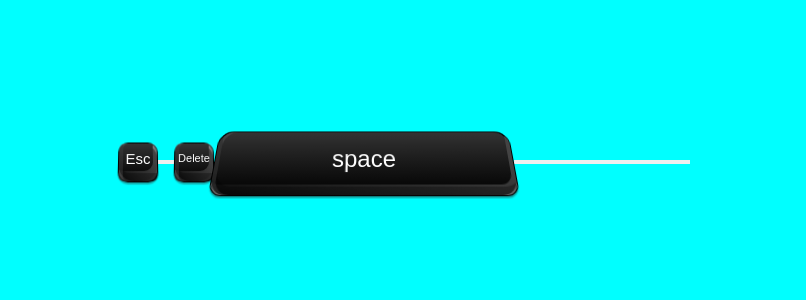
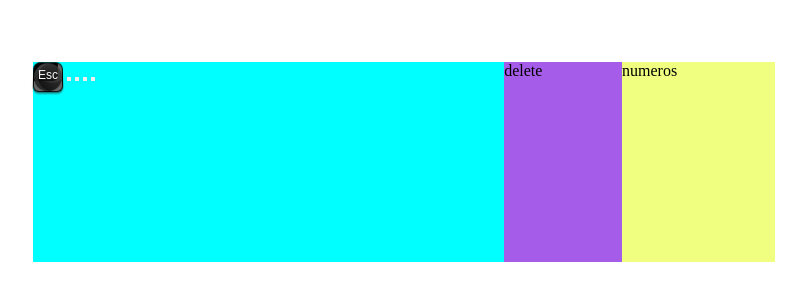
Before and after one commit to isaacleandro/teclado, a plain HTML site: page index.html in a window 1280 px wide. Shown: the part 238-538 px from the top of the page, without its empty margins (236-1042 px from the left). Drawn offline with Linux system fonts and the light colour scheme.

Commit message:
apagado tudo, adicionado divleft,middle,right no html e adicionado button esc no css.

```diff
--- a/index.html
+++ b/index.html
@@ -1,23 +1,31 @@
 <!DOCTYPE html>
 <html lang="en">
+
 <head>
     <meta charset="UTF-8">
     <meta name="viewport" content="width=device-width, initial-scale=1.0">
     <title>Document</title>
     <link rel="stylesheet" href="style.css">
 </head>
+
 <body>
-    <button class="esc">Esc</button>
-    <button></button>
-    <button></button>
-    <button></button>
-    <button></button>
-    <button class="delete">Delete</button>
-    <button class="space">space</button>
-    <button></button>
-    <button></button>
-    <button></button>
-    <button></button>
-    <button></button><button></button><button></button><button></button><button></button><button></button><button></button><button></button><button></button><button></button><button></button><button></button><button></button><button></button><button></button><button></button><button></button><button></button><button></button><button></button><button></button><button></button><button></button><button></button><button></button><button></button><button></button><button></button><button></button><button></button><button></button><button></button><button></button><button></button><button></button><button></button><button></button><button></button><button></button><button></button>
+    <div class="general">
+        <div class="left">
+            <button class="esc">Esc</button>
+            <button></button>
+            <button></button>
+            <button></button>
+            <button></button>
+        </div>
+
+        <div class="middle">
+            delete
+        </div>
+
+        <div class="right">
+            numeros
+        </div>
+    </div>
 </body>
+
 </html>
--- a/style.css
+++ b/style.css
@@ -9,18 +9,26 @@ body {
   display: flex;
   justify-content: center;
   align-items: center;
+}
+.general {
+  width:58%;
+  height: 25%;
+  display: flex;
+}
+
+.left {
+  flex: 4;
   background-color: aqua;
 }
-
 .esc {
   background-color: #000;
   color: #fff;
-  font-size: 15px;
+  font-size: 12px;
   border: 0.5px solid rgba(0, 0, 0, 0.1);
-  padding-bottom: 8px;
-  width: 40px;
-  height: 40px;
-  border-radius: 10px 10px 10px 10px;
+  padding-bottom: 5px;
+  width: 30px;
+  height: 30px;
+  border-radius: 7px 7px 6px 6px;
   cursor: pointer;
   position: relative;
   will-change: transform;
@@ -47,7 +55,7 @@ body {
   right: 0;
   background-image: linear-gradient(to bottom, rgba(255, 255, 255, 0.2), rgba(0, 0, 0, 0.5));
   z-index: -1;
-  border-radius: 5px;
+  border-radius: 14px;
   box-shadow: inset 4px 0px 0px rgba(255, 255, 255, 0.1),
     inset 4px -8px 0px rgba(0, 0, 0, 0.3);
   transition: all .1s ease-in-out 0s;
@@ -66,14 +74,14 @@ body {
   background-size: 100% 100%, 100% 100%;
   background-repeat: no-repeat;
   z-index: -1;
-  border-radius: 15px;
+  border-radius: 14px;
   transition: all .1s ease-in-out 0s;
 }
 
 .esc:active {
   will-change: transform;
   transform: perspective(80px) rotateX(5deg) rotateY(1deg) translateY(3px) scale(0.96);
-  height: 40px;
+  height: 30px;
   border: 0.25px solid rgba(0, 0, 0, 0.2);
   box-shadow: inset -4px -8px 0px rgba(255, 255, 255, 0.2),
     inset -4px -6px 0px rgba(0, 0, 0, 0.8),
@@ -83,7 +91,7 @@ body {
 }
 
 .esc::after:active {
-  background-image: linear-gradient(to bottom, rgba(0, 0, 0, 0.5), rgba(255, 255, 255, 0.2));
+  background-image: linear-gradient(to bottom,rgba(0, 0, 0, 0.5), rgba(255, 255, 255, 0.2));
 }
 
 .esc:active::before {
@@ -108,211 +116,44 @@ body {
     opacity: 1;
   }
 }
-
 .esc:focus {
   outline: none;
 }
-
- /* Proximo button //////////////////////////////////////// */
- .delete {
-  background-color: #000;
-  color: #fff;
-  font-size: 11px;
-  border: 0.5px solid rgba(0, 0, 0, 0.1);
-  padding-bottom: 8px;
-  width: 40px;
-  height: 40px;
-  border-radius: 10px 10px 10px 10px;
-  cursor: pointer;
-  position: relative;
-  will-change: transform;
-  transition: all .1s ease-in-out 0s;
-  user-select: none;
-  background-image: linear-gradient(to right, rgba(0, 0, 0, 0.8), rgba(0, 0, 0, 0)),
-    linear-gradient(to bottom, rgba(0, 0, 0, 0.8), rgba(0, 0, 0, 0));
-  background-position: bottom right, bottom right;
-  background-size: 100% 100%, 100% 100%;
-  background-repeat: no-repeat;
-  box-shadow: inset -4px -10px 0px rgba(255, 255, 255, 0.4),
-    inset -4px -8px 0px rgba(0, 0, 0, 0.3),
-    0px 2px 1px rgba(0, 0, 0, 0.3),
-    0px 2px 1px rgba(255, 255, 255, 0.1);
-  transform: perspective(70px) rotateX(5deg) rotateY(0deg);
+/*Proximo button ///////////////////////////////////////////////////////*/
+/*Proximo button ///////////////////////////////////////////////////////*/
+/*Proximo button ///////////////////////////////////////////////////////*/
+/*Proximo button ///////////////////////////////////////////////////////*/
+/*Proximo button ///////////////////////////////////////////////////////*/
+/*Proximo button ///////////////////////////////////////////////////////*/
+/*Proximo button ///////////////////////////////////////////////////////*/
+/*Proximo button ///////////////////////////////////////////////////////*/
+.middle {
+  flex: 1;
+  background-color: rgba(137, 43, 226, 0.76);
 }
-
-.delete::after {
-  content: '';
-  position: absolute;
-  top: 0;
-  bottom: 0;
-  left: 0;
-  right: 0;
-  background-image: linear-gradient(to bottom, rgba(255, 255, 255, 0.2), rgba(0, 0, 0, 0.5));
-  z-index: -1;
-  border-radius: 5px;
-  box-shadow: inset 4px 0px 0px rgba(255, 255, 255, 0.1),
-    inset 4px -8px 0px rgba(0, 0, 0, 0.3);
-  transition: all .1s ease-in-out 0s;
+/*Proximo button ///////////////////////////////////////////////////////*/
+/*Proximo button ///////////////////////////////////////////////////////*/
+/*Proximo button ///////////////////////////////////////////////////////*/
+/*Proximo button ///////////////////////////////////////////////////////*/
+/*Proximo button ///////////////////////////////////////////////////////*/
+/*Proximo button ///////////////////////////////////////////////////////*/
+/*Proximo button ///////////////////////////////////////////////////////*/
+/*Proximo button ///////////////////////////////////////////////////////*/
+/*Proximo button ///////////////////////////////////////////////////////*/
+/*Proximo button ///////////////////////////////////////////////////////*/
+.right {
+  flex: 1.3;
+  background-color: rgb(240, 255, 127);
 }
-
-.delete::before {
-  content: '';
-  position: absolute;
-  top: 0;
-  bottom: 0;
-  left: 0;
-  right: 0;
-  background-image: linear-gradient(to right, rgba(0, 0, 0, 0.8), rgba(0, 0, 0, 0)),
-    linear-gradient(to bottom, rgba(0, 0, 0, 0.8), rgba(0, 0, 0, 0));
-  background-position: bottom right, bottom right;
-  background-size: 100% 100%, 100% 100%;
-  background-repeat: no-repeat;
-  z-index: -1;
-  border-radius: 15px;
-  transition: all .1s ease-in-out 0s;
-}
-
-.delete:active {
-  will-change: transform;
-  transform: perspective(80px) rotateX(5deg) rotateY(1deg) translateY(3px) scale(0.96);
-  height: 40px;
-  border: 0.25px solid rgba(0, 0, 0, 0.2);
-  box-shadow: inset -4px -8px 0px rgba(255, 255, 255, 0.2),
-    inset -4px -6px 0px rgba(0, 0, 0, 0.8),
-    0px 1px 0px rgba(0, 0, 0, 0.9),
-    0px 1px 0px rgba(255, 255, 255, 0.2);
-  transition: all .1s ease-in-out 0s;
-}
-
-.delete::after:active {
-  background-image: linear-gradient(to bottom, rgba(0, 0, 0, 0.5), rgba(255, 255, 255, 0.2));
-}
-
-.delete:active::before {
-  content: "";
-  display: block;
-  position: absolute;
-  top: 5%;
-  left: 20%;
-  width: 50%;
-  height: 80%;
-  background-color: rgba(255, 255, 255, 0.1);
-  animation: overlay 0.1s ease-in-out 0s;
-  pointer-events: none;
-}
-
-@keyframes overlay {
-  from {
-    opacity: 0;
-  }
-
-  to {
-    opacity: 1;
-  }
-}
-
-.delete:focus {
-  outline: none;
-}
-
-/* Proximo button .......................................*/
-.space {
-  background-color: #000;
-  color: #fff;
-  font-size: 24px;
-  border: 0.5px solid rgba(0, 0, 0, 0.1);
-  padding-bottom: 8px;
-  width: 300px;
-  height: 65px;
-  border-radius: 15px 15px 12px 12px;
-  cursor: pointer;
-  position: relative;
-  will-change: transform;
-  transition: all .1s ease-in-out 0s;
-  user-select: none;
-  background-image: linear-gradient(to right, rgba(0, 0, 0, 0.8), rgba(0, 0, 0, 0)),
-    linear-gradient(to bottom, rgba(0, 0, 0, 0.8), rgba(0, 0, 0, 0));
-  background-position: bottom right, bottom right;
-  background-size: 100% 100%, 100% 100%;
-  background-repeat: no-repeat;
-  box-shadow: inset -4px -10px 0px rgba(255, 255, 255, 0.4),
-    inset -4px -8px 0px rgba(0, 0, 0, 0.3),
-    0px 2px 1px rgba(0, 0, 0, 0.3),
-    0px 2px 1px rgba(255, 255, 255, 0.1);
-  transform: perspective(70px) rotateX(5deg) rotateY(0deg);
-}
-
-.space::after {
-  content: '';
-  position: absolute;
-  top: 0;
-  bottom: 0;
-  left: 0;
-  right: 0;
-  background-image: linear-gradient(to bottom, rgba(255, 255, 255, 0.2), rgba(0, 0, 0, 0.5));
-  z-index: -1;
-  border-radius: 15px;
-  box-shadow: inset 4px 0px 0px rgba(255, 255, 255, 0.1),
-    inset 4px -8px 0px rgba(0, 0, 0, 0.3);
-  transition: all .1s ease-in-out 0s;
-}
-
-.space::before {
-  content: '';
-  position: absolute;
-  top: 0;
-  bottom: 0;
-  left: 0;
-  right: 0;
-  background-image: linear-gradient(to right, rgba(0, 0, 0, 0.8), rgba(0, 0, 0, 0)),
-    linear-gradient(to bottom, rgba(0, 0, 0, 0.8), rgba(0, 0, 0, 0));
-  background-position: bottom right, bottom right;
-  background-size: 100% 100%, 100% 100%;
-  background-repeat: no-repeat;
-  z-index: -1;
-  border-radius: 15px;
-  transition: all .1s ease-in-out 0s;
-}
-
-.space:active {
-  will-change: transform;
-  transform: perspective(80px) rotateX(5deg) rotateY(1deg) translateY(3px) scale(0.96);
-  height: 64px;
-  border: 0.25px solid rgba(0, 0, 0, 0.2);
-  box-shadow: inset -4px -8px 0px rgba(255, 255, 255, 0.2),
-    inset -4px -6px 0px rgba(0, 0, 0, 0.8),
-    0px 1px 0px rgba(0, 0, 0, 0.9),
-    0px 1px 0px rgba(255, 255, 255, 0.2);
-  transition: all .1s ease-in-out 0s;
-}
-
-.space::after:active {
-  background-image: linear-gradient(to bottom, rgba(0, 0, 0, 0.5), rgba(255, 255, 255, 0.2));
-}
-
-.space:active::before {
-  content: "";
-  display: block;
-  position: absolute;
-  top: 5%;
-  left: 20%;
-  width: 50%;
-  height: 80%;
-  background-color: rgba(255, 255, 255, 0.1);
-  animation: overlay 0.1s ease-in-out 0s;
-  pointer-events: none;
-}
-
-@keyframes overlay {
-  from {
-    opacity: 0;
-  }
-
-  to {
-    opacity: 1;
-  }
-}
-
-.space:focus {
-  outline: none;
-}
+/*Proximo button ///////////////////////////////////////////////////////*/
+/*Proximo button ///////////////////////////////////////////////////////*/
+/*Proximo button ///////////////////////////////////////////////////////*/
+/*Proximo button ///////////////////////////////////////////////////////*/
+/*Proximo button ///////////////////////////////////////////////////////*/
+/*Proximo button ///////////////////////////////////////////////////////*/
+/*Proximo button ///////////////////////////////////////////////////////*/
+/*Proximo button ///////////////////////////////////////////////////////*/
+/*Proximo button ///////////////////////////////////////////////////////*/
+/*Proximo button ///////////////////////////////////////////////////////*/
+/*Proximo button ///////////////////////////////////////////////////////*/
+/*Proximo button ///////////////////////////////////////////////////////*/
```
